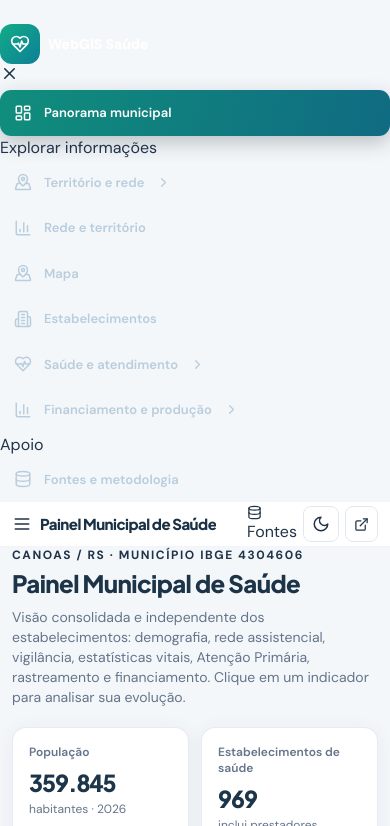
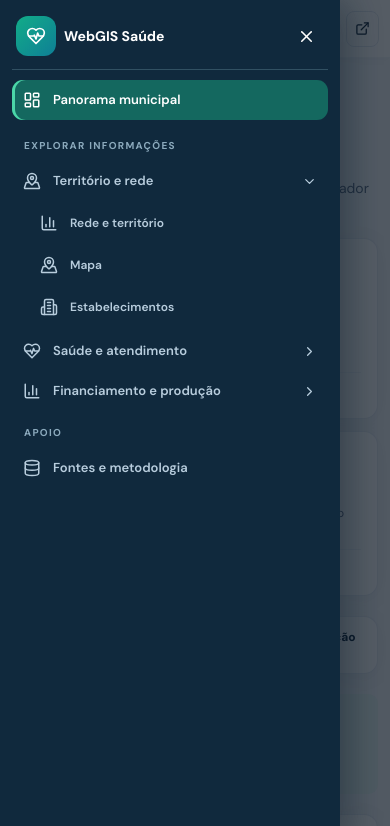
Before and after one commit to marcianolima/webgis-saude-canoas, a website built with Vite: page index.html in a window 390 px wide. Both pictures are taken after a click on the button 22 px from the left and 22 px from the top of the page. Shown: the top 826 px of the page. Built offline with nearby package versions, Linux system fonts and the light colour scheme.

Commit message:
feat(ui): padroniza navegação responsiva agrupada e header compacto

```diff
--- a/src/style.css
+++ b/src/style.css
@@ -92,3 +92,47 @@ summary:focus-visible{outline:3px solid #4bd6a8;outline-offset:4px;border-radius
  .nav-mobile .sidebar-link{padding-inline:10px}
  .kpi-val{font-size:1.15rem!important}
 }
+
+/* Navegação agrupada — equivalente funcional ao WebGIS Empreender. */
+body.nav-lock{overflow:hidden}
+.sidebar{overflow-y:auto;overscroll-behavior:contain;padding-bottom:18px}
+.health-desktop-nav,.drawer-nav{min-height:0;flex:1}
+.nav-caption{margin:18px 12px 8px;color:#8caabd;text-transform:uppercase;font-size:10px;letter-spacing:.13em;font-weight:800}
+.nav-caption-support{margin-top:14px}
+.nav-group{min-width:0}
+.nav-group-toggle{min-height:40px}
+.nav-group-toggle>span{min-width:0;flex:1;overflow:hidden;white-space:nowrap;text-overflow:ellipsis}
+.nav-group-toggle>svg:last-child{flex:0 0 15px;transition:transform .15s ease}
+.nav-group-toggle[aria-expanded="true"]>svg:last-child{transform:rotate(90deg)}
+.nav-group-toggle.group-selected{color:#fff}
+.nav-group-items{display:grid;gap:2px;padding:2px 0 4px 18px}
+.nav-group-items[hidden]{display:none!important}
+.nav-group-items .sidebar-link{font-size:12px;min-height:38px;padding:9px 10px;border-radius:9px}
+.nav-group-items .sidebar-link.active{background:#14685f;box-shadow:inset 3px 0 0 #4bd6a8}
+.health-topbar{height:58px;min-height:58px;box-shadow:0 2px 9px #102d4308}
+.header-shortcut{height:36px;padding:0 10px;display:flex;align-items:center;gap:6px;border-radius:9px;background:#e4f7f2;color:#0c746b;font-size:12px;font-weight:800;white-space:nowrap}
+.header-shortcut:hover{background:#c9efe5}
+.dark .header-shortcut{background:#1b4849;color:#8ee6cf}
+.mobile-menu-trigger{height:36px;width:36px;flex:0 0 36px;align-items:center;justify-content:center;border:1px solid #d6e2e9;border-radius:9px;background:transparent;color:#163448}
+.dark .mobile-menu-trigger{border-color:#365060;color:#e5f2f6}
+.health-drawer[hidden]{display:none!important}
+@media(max-width:1023px){
+ .mobile-menu-trigger{display:flex}
+ .health-drawer{position:fixed;inset:0;z-index:90}
+ .drawer-backdrop{position:absolute;inset:0;width:100%;background:#020d18aa;border:0}
+ .drawer-panel{position:absolute;inset:0 auto 0 0;width:min(88vw,340px);height:100dvh;padding:16px 12px;background:#10293d;display:flex;flex-direction:column;color:#c8d9e4;box-shadow:10px 0 35px #06172666}
+ .drawer-head{display:flex;align-items:center;justify-content:space-between;gap:10px;border-bottom:1px solid #315062;padding:0 4px 13px;margin-bottom:10px}
+ .drawer-close{width:36px;height:36px;display:grid;place-items:center;border:0;color:white;background:transparent;border-radius:9px}
+ .drawer-close:hover{background:#20435a}
+ .drawer-nav{overflow-y:auto;overflow-x:hidden;overscroll-behavior:contain;padding:0 0 25px}
+ .drawer-nav .sidebar-link{min-height:40px;padding:9px 11px}
+ .drawer-nav .sidebar-link.active{background:#14685f;box-shadow:inset 3px 0 0 #4bd6a8;color:#fff}
+ .drawer-nav .nav-group-items .sidebar-link{padding:8px 10px}
+ .nav-mobile{display:none!important}
+}
+@media(max-width:560px){
+ .health-topbar{padding-inline:11px}
+ .health-topbar .heading{font-size:14px;max-width:48vw}
+ .header-shortcut{padding:0 9px}
+ .header-shortcut span{display:none}
+}
```
